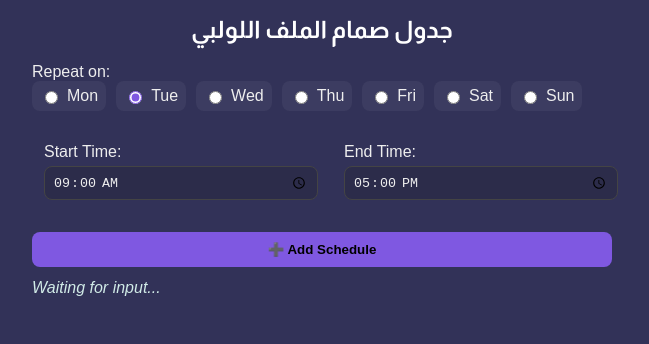
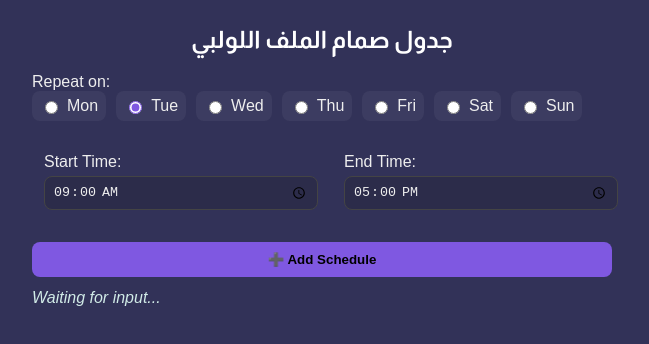
Before and after one commit to Gopika242/new-schedule, a plain HTML site: page index.html in a window 1280 px wide. Shown: the whole page, without its empty margins (318-967 px from the left). Drawn offline with Linux system fonts and the light colour scheme.

Commit message:
changes -7

```diff
--- a/index.html
+++ b/index.html
@@ -12,7 +12,12 @@
   color: #eee;
   max-width: 580px;
   margin: 0 auto;
-    padding: 16px 18px;
+  margin-top: 2%;
+  padding: 0;
+  padding-left: 18px;
+  padding-right: 18px;
+
+  overflow: hidden;
 }
 
   #scheduler-title {
```
Lines whose indentation alone changed are shown as unchanged.
